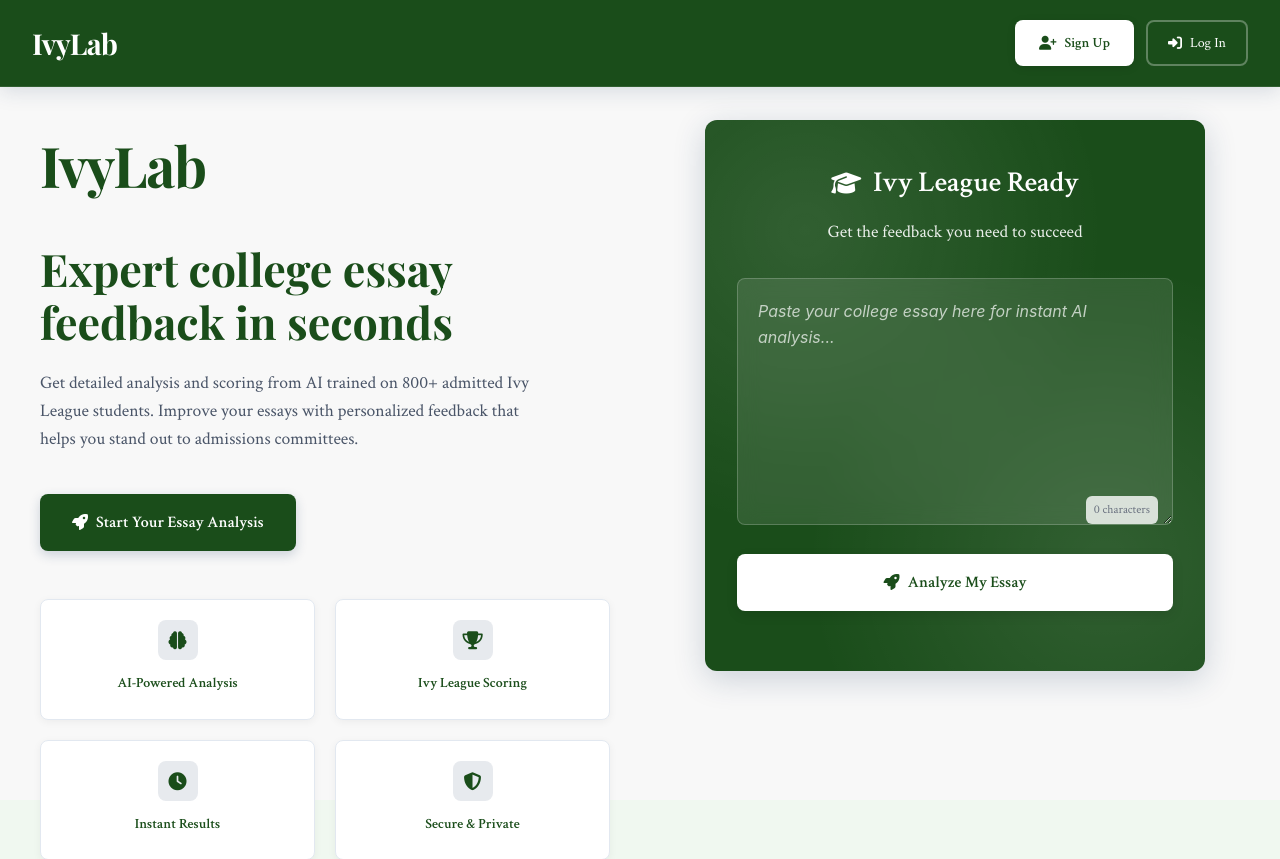
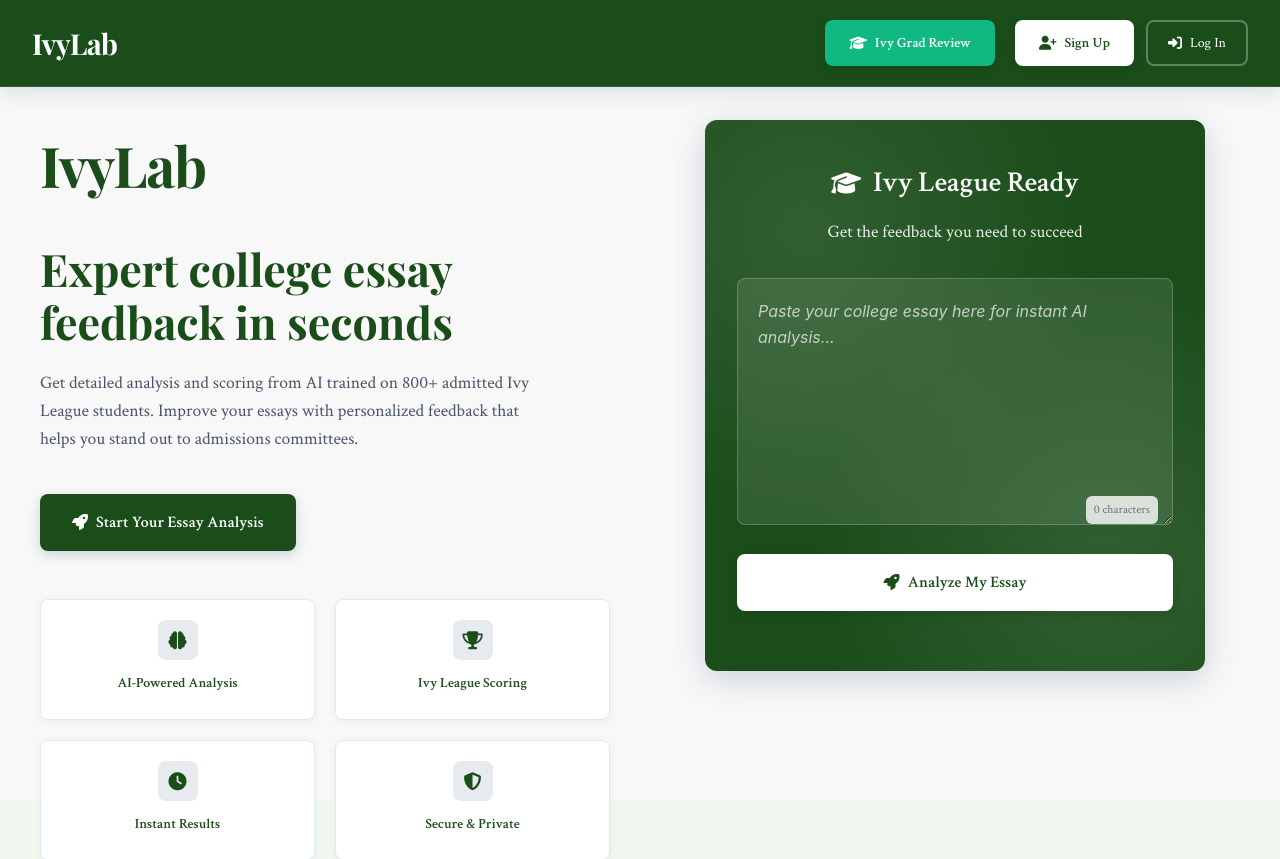
Before and after one commit to nimarcenelle/ivybot2, a Flask app: page /landing in a window 1280 px wide. Shown: the top 859 px of the page. Run offline with Flask 3, Linux system fonts and the light colour scheme; some libraries are stand-ins or nearby versions.

Commit message:
Update landing.html

```diff
--- a/templates/landing.html
+++ b/templates/landing.html
@@ -915,6 +915,10 @@
     <div class="header" id="header">
         <a href="/" class="header-logo">IvyLab</a>
         <div class="header-cta">
+            <a href="/buy-human-review" class="signup-button" style="background: #10b981; color: white; margin-right: 8px;">
+                <i class="fas fa-graduation-cap"></i>
+                Ivy Grad Review
+            </a>
             <a href="/signup" class="signup-button">
                 <i class="fas fa-user-plus"></i>
                 Sign Up
```
